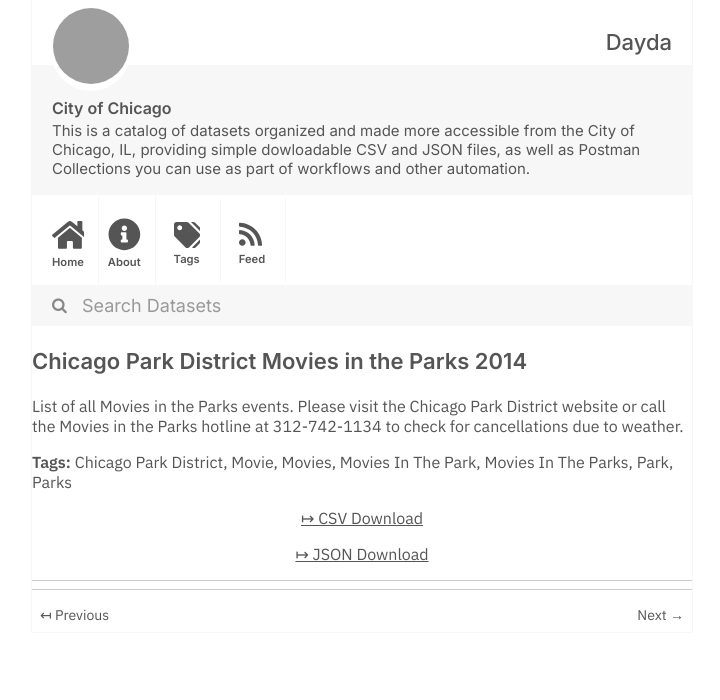
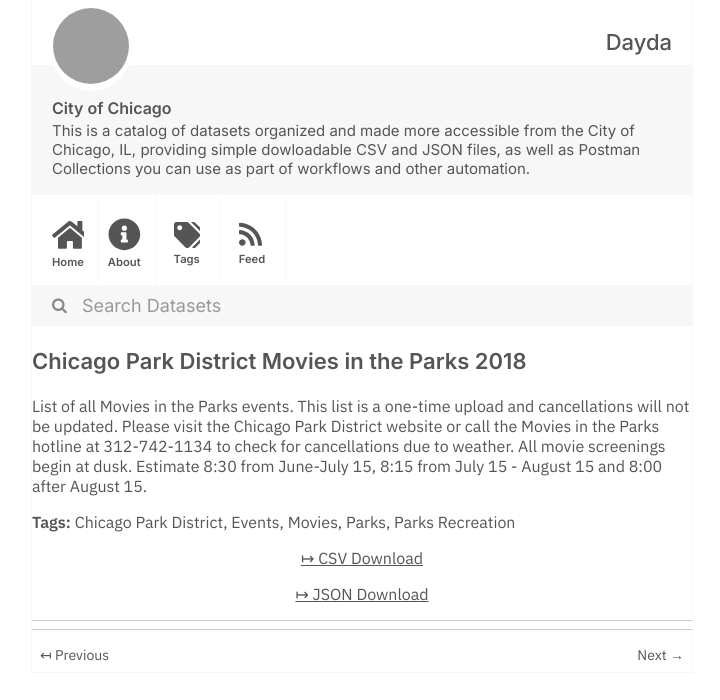
Before and after one commit to dayda-entities/city-of-chicago, a Jekyll site: the page built from _posts/2020-11-10-chicago-park-district-movies-i.md, in a window 1280 px wide, cut to the strip 0-700 px from the top of the page. Shown: the whole strip, without its empty margins (278-998 px from the left). Built offline with Jekyll 4.4.1, drawn with Linux system fonts in a browser that asks for light colours; grey boxes are pictures that could not be loaded.

```diff
--- a/_posts/2020-11-10-chicago-park-district-movies-i.md
+++ b/_posts/2020-11-10-chicago-park-district-movies-i.md
@@ -1,24 +1,22 @@
 ---
-title: Chicago Park District Movies in the Parks 2014
-created: '2020-11-10T16:54:47.159122'
-modified: '2020-11-10T16:54:47.159134'
+title: Chicago Park District Movies in the Parks 2018
+created: '2020-11-10T16:54:49.496835'
+modified: '2020-11-10T16:54:49.496843'
 state: active
 type: dataset
 tags:
   - Chicago Park District
-  - Movie
+  - Events
   - Movies
-  - Movies In The Park
-  - Movies In The Parks
-  - Park
   - Parks
+  - Parks Recreation
 groups:
   - Local Government
 csv_url: >-
-  https://data.cityofchicago.org/api/views/cyqk-tzjs/rows.csv?accessType=DOWNLOAD
+  https://data.cityofchicago.org/api/views/e2v8-k3us/rows.csv?accessType=DOWNLOAD
 json_url: >-
-  https://data.cityofchicago.org/api/views/cyqk-tzjs/rows.json?accessType=DOWNLOAD
+  https://data.cityofchicago.org/api/views/e2v8-k3us/rows.json?accessType=DOWNLOAD
 layout: post
 
 ---
-List of all Movies in the Parks events.  Please visit the Chicago Park District website or call the Movies in the Parks hotline at 312-742-1134  to check for cancellations due to weather.
+List of all Movies in the Parks events. This list is a one-time upload and cancellations will not be updated. Please visit the Chicago Park District website or call the Movies in the Parks hotline at 312-742-1134 to check for cancellations due to weather.  All movie screenings begin at dusk. Estimate 8:30 from June-July 15, 8:15 from July 15 - August 15 and 8:00 after August 15.
```
